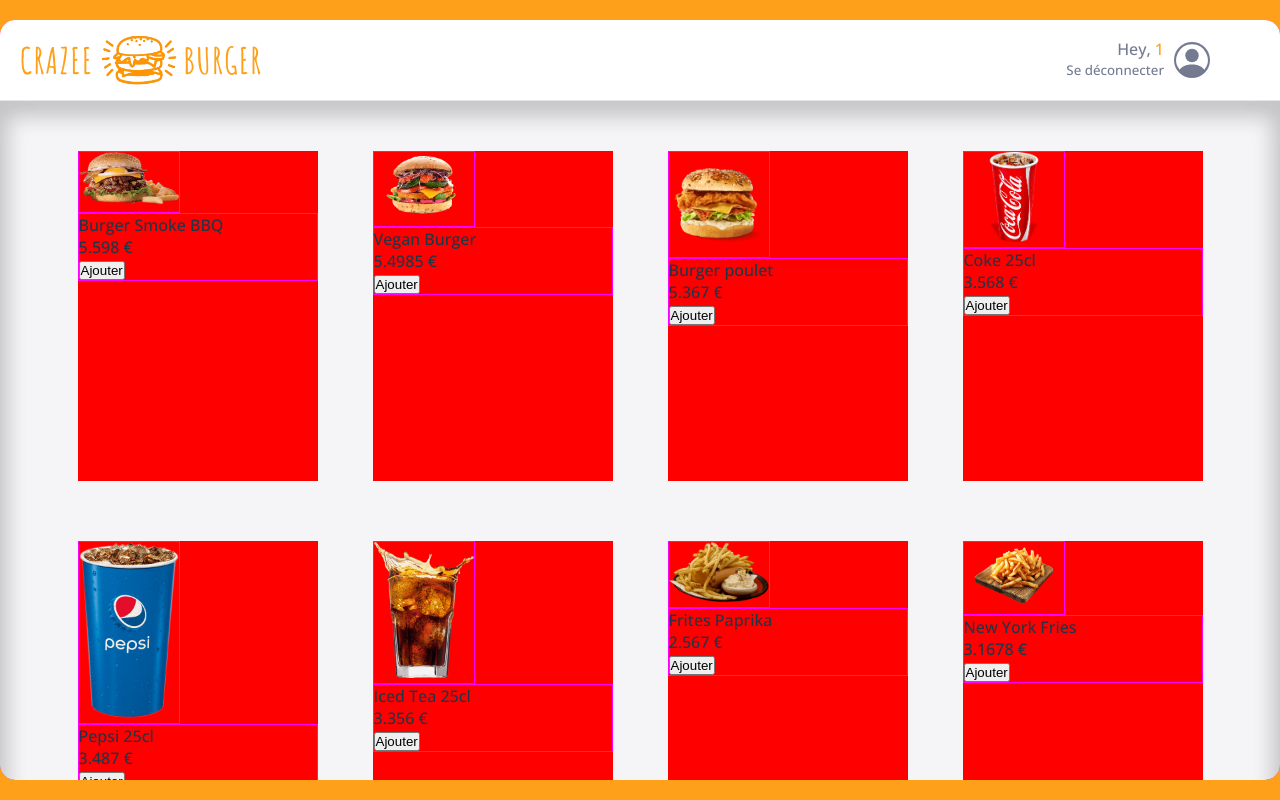
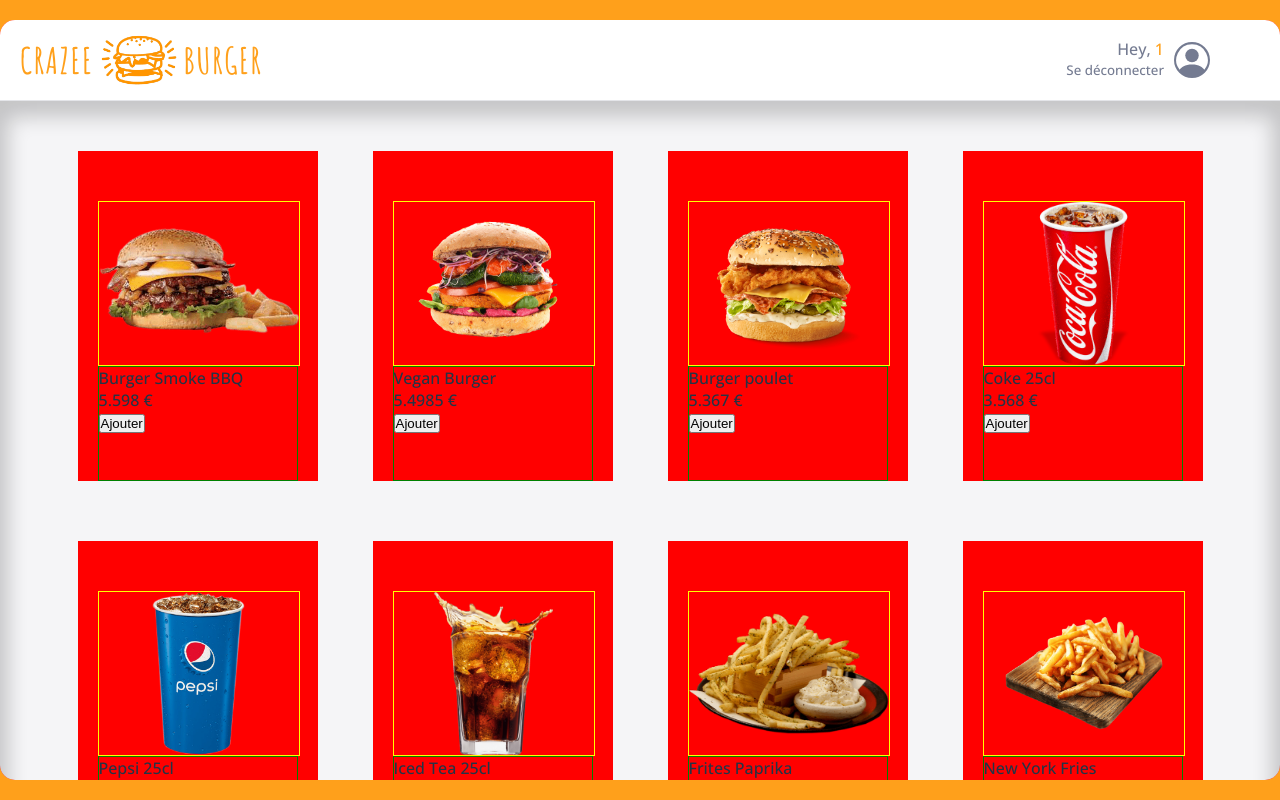
Before and after one commit to loiclo/crazee-burger, a React (Vite) app: page /order/1 in a window 1280 px wide. Built offline with nearby package versions, Linux system fonts and the light colour scheme.

Commit message:
💄 F05: ORDER > Product > add image layout

```diff
--- a/src/components/pages/order/Main/Menu.jsx
+++ b/src/components/pages/order/Main/Menu.jsx
@@ -24,26 +24,4 @@
   padding: 50px 50px 150px;
   justify-items: center;
   box-shadow: 0px 8px 20px 8px rgba(0, 0, 0, 0.2) inset;
-
-    .produit{
-      background: red;
-      width: 240px;
-      height: 330px;
-
-      .image{
-      border: 1px solid fuchsia;
-      width: 100px;
-      height: auto;
-      /* width: 200px;
-      height: 145px; */
-        img{
-          width: 100%;
-          height: 100%;
-          object-fit: cover;
-        }
-      }
-      .description{
-      border: 1px solid fuchsia;
-      }
-    }
 `;
--- a/src/components/pages/order/Main/Product.jsx
+++ b/src/components/pages/order/Main/Product.jsx
@@ -1,16 +1,49 @@
+import styled from "styled-components";
+
 export default function Product({title, imageSource, price}) {
   return (
-    <div className="produit">
+    <ProductStyled>
         <div className="image">
             <img src={imageSource} alt={title}/>
         </div>
     <div className="info-text">
-      <div className="description">
         <div className="title">{title}</div>
-        <div className="price">{price} €</div>
-        <button className="add-button">Ajouter</button>
+        <div className="description">
+            <div className="price">{price} €</div>
+            <button className="add-button">Ajouter</button>
       </div>
     </div>
-  </div>
+  </ProductStyled>
   )
 }
+
+const ProductStyled = styled.div`
+    background: red;
+    width: 200px;
+    height: 330px;
+    display: grid;
+    grid-template-rows: 65% 1fr;
+    padding-left: 20px;
+    padding-right: 20px;
+
+
+
+        .image{
+            border: 1px solid yellow;
+            width: 100%;
+            height: auto;
+            margin-top: 50px;
+
+
+            img{
+                width: 100%;
+                height: 100%;
+                object-fit: contain;
+            }
+        }
+
+        .info-text{
+        border: 1px solid green;
+
+        }
+`
```
